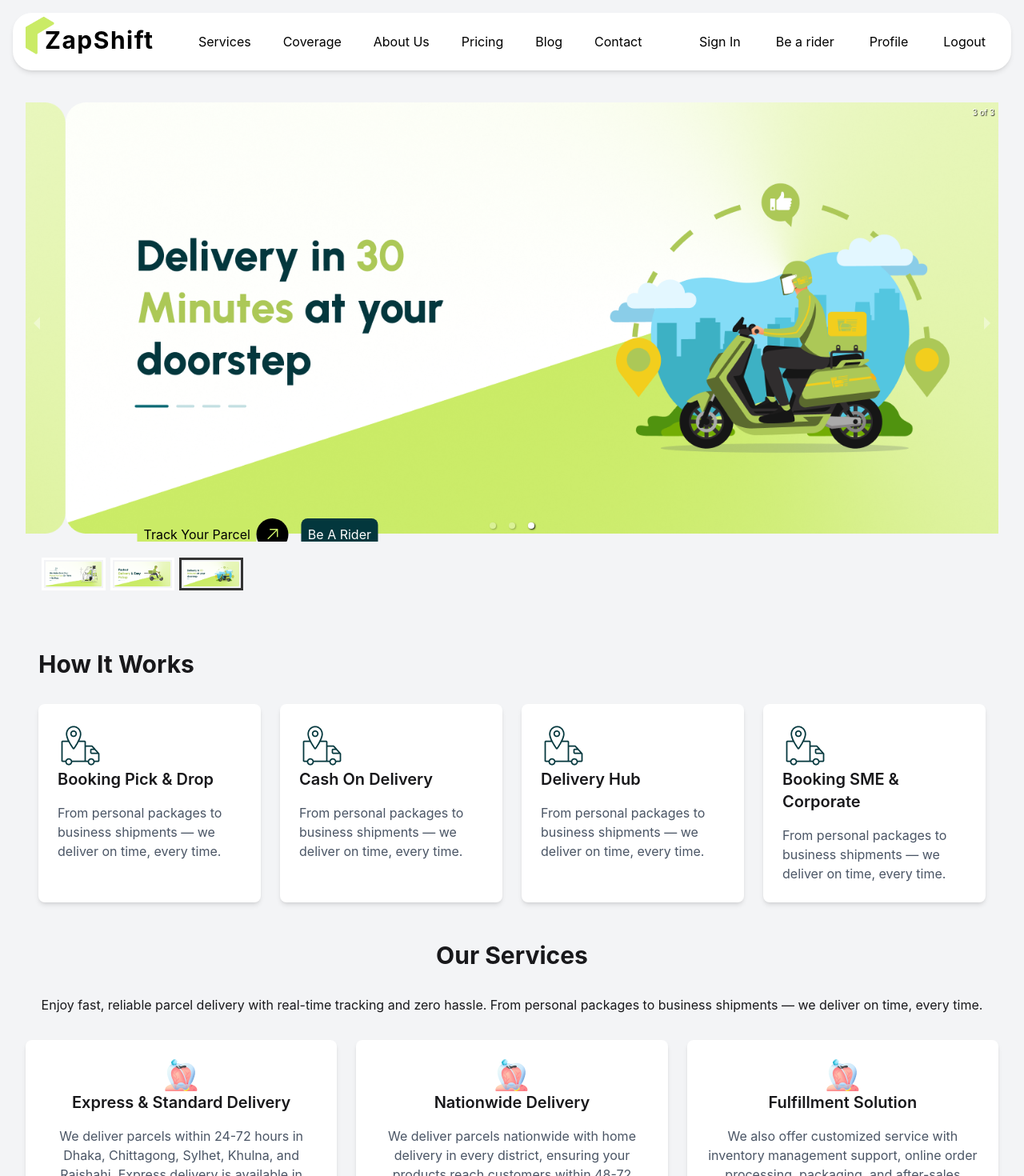
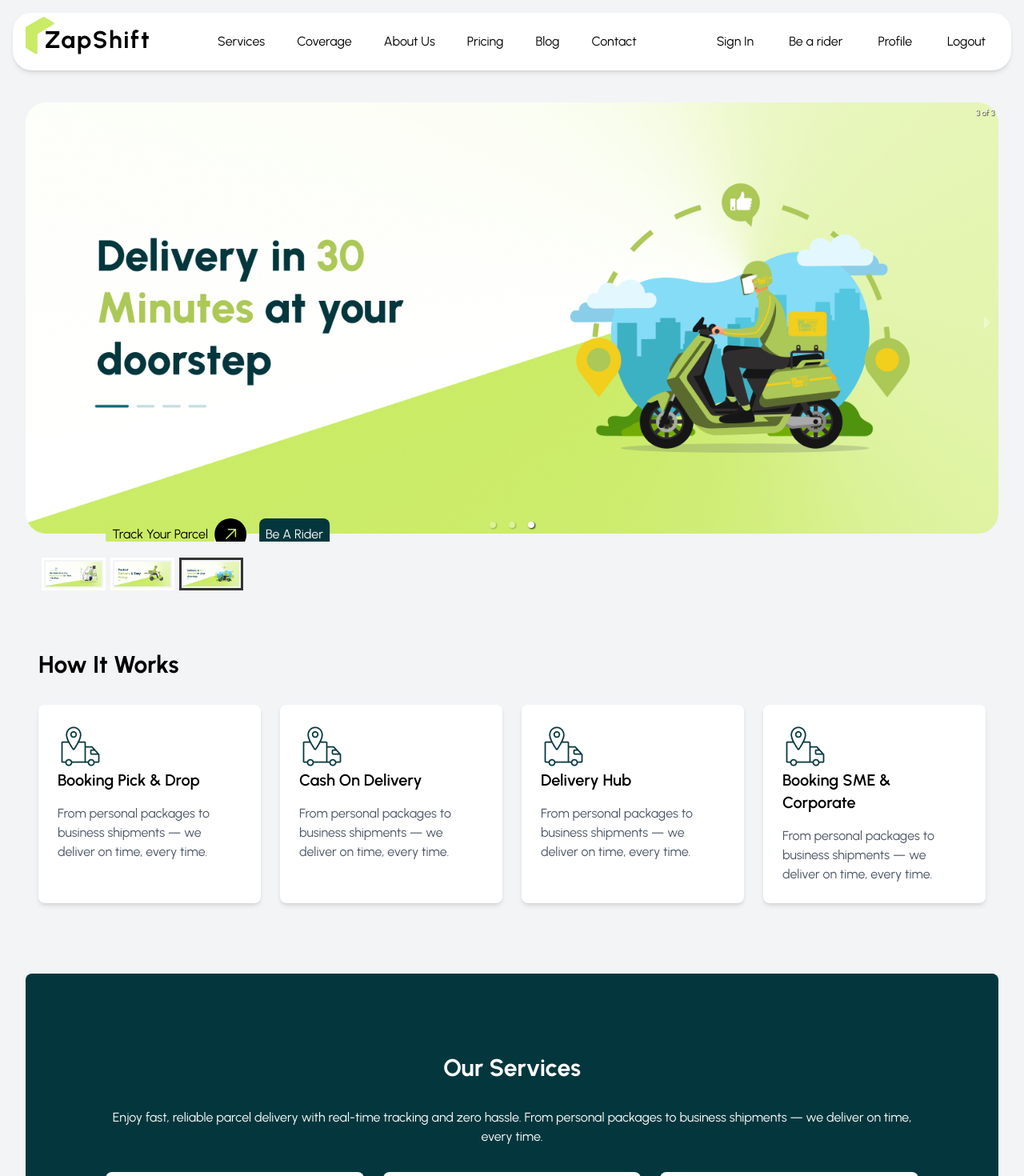
Before and after one commit to afzalhossainraju100/ZAP-SHIFT-CLIENT, a React (Vite) app: page / in a window 1280 px wide. Shown: the top 1470 px of the page at 80% size. Built offline with nearby package versions, Linux system fonts and the light colour scheme.

Commit message:
Refactor code structure for improved readability and maintainability

```diff
--- a/src/Pages/Home/Banner/BannerButton.jsx
+++ b/src/Pages/Home/Banner/BannerButton.jsx
@@ -2,16 +2,16 @@ import { GoArrowUpRight } from "react-icons/go";
 
 const BannerButton = () => {
   return (
-    <div className="flex gap-4 position-relative absolute top-135 left-60 transform -translate-x-1/2 -translate-y-1/2">
+    <div className="flex gap-4 absolute top-135 left-60 transform -translate-x-1/2 -translate-y-1/2">
       <div className="flex gap-0 items-center">
-        <button className="p-2 bg-[var(--color-primary)] text-[#000000] rounded-lg transition-all duration-300 hover:bg-[var(--color-3)] hover:text-[#ffffff] hover:scale-105 active:scale-95 coursor-pointer">
+        <button className="p-2 bg-[#CAEB66] text-[#000000] rounded-lg transition-all duration-300 hover:bg-[#03373D] hover:text-[#ffffff] hover:scale-105 active:scale-95 cursor-pointer">
           Track Your Parcel
         </button>
         <div className="p-2 bg-[#000000] text-[#CAEB66] font-bold text-2xl rounded-full">
           <GoArrowUpRight />
         </div>
       </div>
-      <button className="p-2 bg-[var(--color-3)] text-[#ffffff] rounded-lg transition-all duration-300 hover:bg-[var(--color-primary)] hover:text-[#000000] hover:scale-105 active:scale-95">
+      <button className="p-2 bg-[#03373D] text-[#ffffff] rounded-lg transition-all duration-300 hover:bg-[#CAEB66] hover:text-[#000000] hover:scale-105 active:scale-95">
         Be A Rider
       </button>
     </div>
--- a/src/Pages/Home/Home/Home.jsx
+++ b/src/Pages/Home/Home/Home.jsx
@@ -3,6 +3,7 @@ import WorkingProcess from "../WorkingProcess/WorkingProcess";
 import OurService from "../OurService/OurService";
 import HelpOthers from "../HelpOthers/HelpOthers";
 import Commitment from "../Commitment/Commitment";
+import Marchant from "../Merchant/Merchant";
 
 const Home = () => {
     return (
@@ -12,6 +13,7 @@ const Home = () => {
             <OurService></OurService>
             <HelpOthers></HelpOthers>
             <Commitment></Commitment>
+            <Marchant></Marchant>
         </div>
     );
 };
--- /dev/null
+++ b/src/Pages/Home/Merchant/Merchant.jsx
@@ -0,0 +1,38 @@
+import locationmerchant from "../../../assets/locationmerchant.png";
+import beamerchantbg from "../../../assets/beamerchantbg.png";
+
+const Marchant = () => {
+  return (
+    <div className="bg-[#03373D] rounded-2xl mt-15 mb-15">
+      <div className="relative flex items-center justify-center">
+        <img  src={beamerchantbg} alt="" />
+      </div>
+
+      <div className="flex px-10 -mt-6 md:-mt-20 relative z-10 items-center justify-evenly flex-col md:flex-row gap-10 ">
+        <div className="flex flex-col px-10 space-y-6 mb-15">
+          <h1 className="text-3xl font-bold   text-[#ffffff]">
+            Merchant and Customer Satisfaction is Our First Priority
+          </h1>
+          <p className="text-[#ffffff]">
+            We offer the lowest delivery charge with the highest value along
+            with 100% safety of your product. Pathao courier delivers your
+            parcels in every corner of Bangladesh right on time.
+          </p>
+          <div className="flex gap-6">
+            <button className="bg-[#CAEB66] p-2 px-4 rounded-2xl">
+              Become a Merchant
+            </button>
+            <button className="bg-transparent border border-[#CAEB66] text-[#CAEB66] p-2 px-4 rounded-2xl">
+              Earn with ZapShift Courier
+            </button>
+          </div>
+        </div>
+        <div>
+          <img className="mb-15" src={locationmerchant} alt="" />
+        </div>
+      </div>
+    </div>
+  );
+};
+
+export default Marchant;
--- a/src/Pages/Home/OurService/OurService.jsx
+++ b/src/Pages/Home/OurService/OurService.jsx
@@ -34,9 +34,11 @@ const OurService = () => {
     },
   ];
   return (
-    <div>
-      <h1 className="text-3xl font-bold text-center mb-8">Our Services</h1>
-      <p className="text-center">
+    <div className="bg-[#03373D] p-25 rounded-lg mt-10">
+      <h1 className="text-3xl font-bold text-center mb-8 text-[#ffffff]">
+        Our Services
+      </h1>
+      <p className="text-center text-[#ffffff]">
         Enjoy fast, reliable parcel delivery with real-time tracking and zero
         hassle. From personal packages to business shipments — we deliver on
         time, every time.
@@ -45,7 +47,7 @@ const OurService = () => {
         {Services.map((service, index) => (
           <div
             key={index}
-            className="bg-[#ffffff] rounded-lg shadow-md p-6 text-center flex flex-col items-center transition-transform duration-300 hover:scale-105"
+            className="bg-[#ffffff] rounded-lg shadow-md p-6 text-center flex flex-col items-center transition-transform duration-300 hover:bg-[#CAEB66] hover:scale-105"
           >
             <img src={Service} alt="icon" />
             <h2 className="text-xl font-semibold mb-4">{service.name}</h2>
--- a/src/Pages/Shared/Footer/Footer.jsx
+++ b/src/Pages/Shared/Footer/Footer.jsx
@@ -57,7 +57,7 @@ const Footer = () => {
               width="16"
               height="16"
               fill="white"
-              className="flex-shrink-0"
+              className="shrink-0"
             >
               <path d="M4.98 3.5C4.98 4.6 4.12 5.5 3 5.5S1 4.6 1 3.5 1.86 1.5 3 1.5s1.98.9 1.98 2zM.5 24h5V7h-5v17zM9 7v17h5v-9c0-4.97 6-5.37 6 0v9h5V13c0-8.84-9.24-8.5-11-4v-1H9z" />
             </svg>
@@ -74,7 +74,7 @@ const Footer = () => {
               width="16"
               height="16"
               fill="white"
-              className="flex-shrink-0"
+              className="shrink-0"
             >
               <path d="M22 4.01c-.77.35-1.6.58-2.47.69.89-.53 1.57-1.37 1.89-2.38-.83.49-1.74.84-2.71 1.03C18.4 2.5 17.28 2 16.07 2c-1.7 0-3.08 1.37-3.08 3.06 0 .24.03.47.08.69C9.7 5.61 6.13 3.6 3.7.86c-.26.45-.41.98-.41 1.54 0 1.06.54 2 1.36 2.55-.5-.02-.97-.15-1.38-.38v.04c0 1.49 1.06 2.73 2.47 3.02-.46.12-.94.15-1.45.06.41 1.28 1.59 2.21 2.99 2.24C6.6 11.8 4.95 12.5 3.2 12.5c-.31 0-.62-.02-.92-.05 1.71 1.1 3.75 1.74 5.94 1.74 7.12 0 11.02-5.9 11.02-11.02v-.5c.76-.55 1.42-1.24 1.95-2.02-.69.31-1.43.52-2.2.62z" />
             </svg>
@@ -91,7 +91,7 @@ const Footer = () => {
               width="16"
               height="16"
               fill="white"
-              className="flex-shrink-0"
+              className="shrink-0"
             >
               <path d="M22 12c0-5.52-4.48-10-10-10S2 6.48 2 12c0 5 3.66 9.13 8.44 9.88v-6.99H7.9v-2.89h2.54V9.41c0-2.5 1.49-3.89 3.77-3.89 1.09 0 2.23.2 2.23.2v2.45h-1.25c-1.23 0-1.61.77-1.61 1.56v1.87h2.74l-.44 2.89h-2.3V22C18.34 21.13 22 17 22 12z" />
             </svg>
@@ -108,7 +108,7 @@ const Footer = () => {
               width="16"
               height="16"
               fill="white"
-              className="flex-shrink-0"
+              className="shrink-0"
             >
               <path d="M23.5 6.2a3 3 0 0 0-2.1-2.12C19.8 3.5 12 3.5 12 3.5s-7.8 0-9.4.6A3 3 0 0 0 .5 6.2 31.9 31.9 0 0 0 0 12a31.9 31.9 0 0 0 .5 5.8 3 3 0 0 0 2.1 2.12c1.6.6 9.4.6 9.4.6s7.8 0 9.4-.6A3 3 0 0 0 23.5 17.8 31.9 31.9 0 0 0 24 12a31.9 31.9 0 0 0-.5-5.8zM9.75 15.02V8.98L15.5 12l-5.75 3.02z" />
             </svg>
--- a/src/Pages/Shared/Navbar.jsx/Navbar.jsx
+++ b/src/Pages/Shared/Navbar.jsx/Navbar.jsx
@@ -13,7 +13,7 @@ const Navbar = () => {
           className={({ isActive }) =>
             `px-3 py-2 rounded-lg transition-all duration-300 ease-in-out ${
               isActive
-                ? "bg-[var(--color-primary)] text-[#000000] font-semibold shadow-lg"
+                ? "bg-(--color-primary) text-[#000000] font-semibold shadow-lg"
                 : "text-[#000000] hover:bg-[#f0f0f0]"
             } hover:scale-105 active:scale-95`
           }
@@ -27,7 +27,7 @@ const Navbar = () => {
           className={({ isActive }) =>
             `px-3 py-2 rounded-lg transition-all duration-300 ease-in-out ${
               isActive
-                ? "bg-[var(--color-primary)] text-[#000000] font-semibold shadow-lg"
+                ? "bg-(--color-primary) text-[#000000] font-semibold shadow-lg"
                 : "text-[#000000] hover:bg-[#f0f0f0]"
             } hover:scale-105 active:scale-95`
           }
@@ -41,7 +41,7 @@ const Navbar = () => {
           className={({ isActive }) =>
             `px-3 py-2 rounded-lg transition-all duration-300 ease-in-out ${
               isActive
-                ? "bg-[var(--color-primary)] text-[#000000] font-semibold shadow-lg"
+                ? "bg-(--color-primary) text-[#000000] font-semibold shadow-lg"
                 : "text-[#000000] hover:bg-[#f0f0f0]"
             } hover:scale-105 active:scale-95`
           }
@@ -55,7 +55,7 @@ const Navbar = () => {
           className={({ isActive }) =>
             `px-3 py-2 rounded-lg transition-all duration-300 ease-in-out ${
               isActive
-                ? "bg-[var(--color-primary)] text-[#000000] font-semibold shadow-lg"
+                ? "bg-(--color-primary) text-[#000000] font-semibold shadow-lg"
                 : "text-[#000000] hover:bg-[#f0f0f0]"
             } hover:scale-105 active:scale-95`
           }
@@ -69,7 +69,7 @@ const Navbar = () => {
           className={({ isActive }) =>
             `px-3 py-2 rounded-lg transition-all duration-300 ease-in-out ${
               isActive
-                ? "bg-[var(--color-primary)] text-[#000000] font-semibold shadow-lg"
+                ? "bg-(--color-primary) text-[#000000] font-semibold shadow-lg"
                 : "text-[#000000] hover:bg-[#f0f0f0]"
             } hover:scale-105 active:scale-95`
           }
@@ -83,7 +83,7 @@ const Navbar = () => {
           className={({ isActive }) =>
             `px-3 py-2 rounded-lg transition-all duration-300 ease-in-out ${
               isActive
-                ? "bg-[var(--color-primary)] text-[#000000] font-semibold shadow-lg"
+                ? "bg-(--color-primary) text-[#000000] font-semibold shadow-lg"
                 : "text-[#000000] hover:bg-[#f0f0f0]"
             } hover:scale-105 active:scale-95`
           }
--- a/src/index.css
+++ b/src/index.css
@@ -1,20 +1,17 @@
 @import url("https://fonts.googleapis.com/css2?family=Urbanist:ital,wght@0,100..900;1,100..900&display=swap");
 @import "tailwindcss";
-@plugin "daisyui/index.js"{
-  themes: light --default;
- };
-@plugin "daisyui/theme" {
-  name: "light";
-  default: true;
-  --color-primary:#CAEB66;
-  --color-secondary: #33929D;
-  --color-3: #03373D;
+
+:root {
+  --color-primary: #caeb66;
+  --color-secondary: #33929d;
+  --color-3: #03373d;
 }
 
 
-
-.body {
+body {
   font-family: "Urbanist", sans-serif;
   font-optical-sizing: auto;
   font-style: normal;
 }
+
+/* Note: daisyUI plugin/theme configuration belongs in tailwind.config.js, not in this CSS file. */
```
Also changed, not shown: src/assets/beamerchantbg.png (renamed from src/assets/be-a-merchant-bg.png), src/assets/locationmerchant.png (renamed from src/assets/location-merchant.png).
